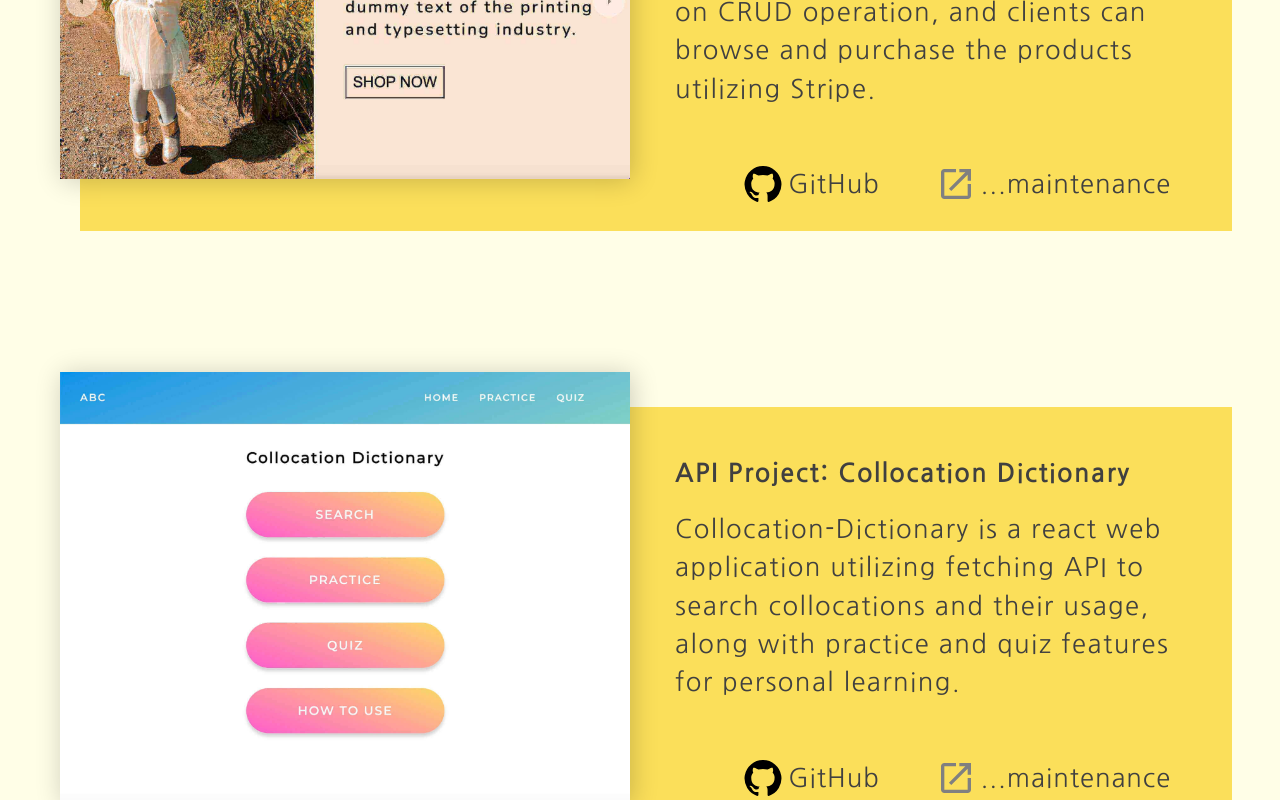
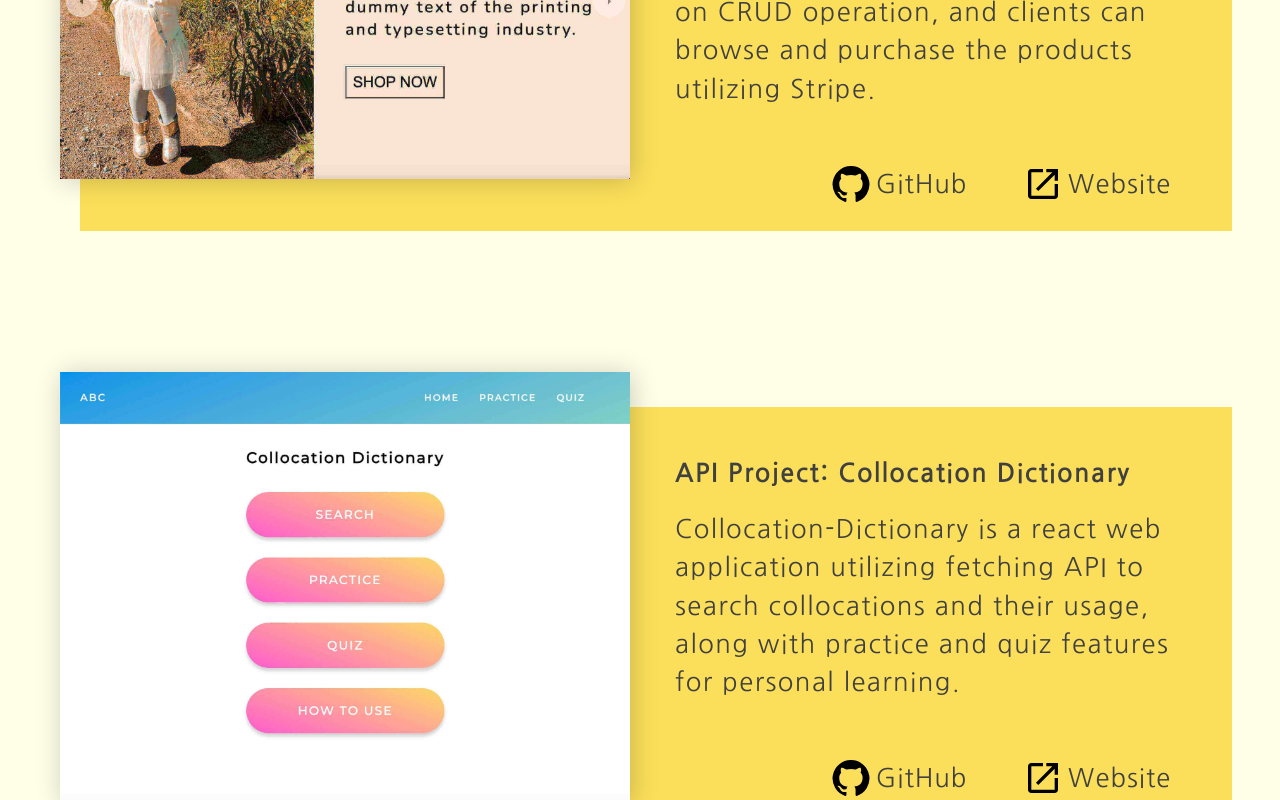
Before and after one commit to Ayako-Yokoe/Portfolio, a React (Create React App) app: page / in a window 1280 px wide. Shown: the part 1380-2180 px from the top of the page. Built offline with nearby package versions, Linux system fonts and the light colour scheme; no server answers; a web font is replaced by a local one.

Commit message:
Fix project part

```diff
--- a/src/components/Project.jsx
+++ b/src/components/Project.jsx
@@ -108,11 +108,9 @@ const Project = () => {
                     <LinkTitle>GitHub</LinkTitle>
                   </ProjectLink>
                 </LinkButton>
-                {/* Maintenance */}
-                <LinkButton disabled={true}>
-                  {/* <ProjectLink href={project.deployedLink} target="_blank"> */}
-                  <ProjectLink>
-                    {/* <OpenInNewIcon
+                <LinkButton>
+                  <ProjectLink href={project.deployedLink} target="_blank">
+                    <OpenInNewIcon
                       sx={{
                         fontSize: { lg: "2.5rem", xl: "3.5rem" },
                         margin: { lg: "1.5rem 0 1.5rem 1.5rem" },
@@ -121,15 +119,8 @@ const Project = () => {
                           animationIterationCount: 1,
                         },
                       }}
-                    /> */}
-                    <OpenInNewIcon
-                      sx={{
-                        fontSize: { lg: "2.5rem", xl: "3.5rem" },
-                        margin: { lg: "1.5rem 0 1.5rem 1.5rem" },
-                        color: "#808080",
-                      }}
                     />
-                    <LinkTitle>...maintenance</LinkTitle>
+                    <LinkTitle>Website</LinkTitle>
                   </ProjectLink>
                 </LinkButton>
               </LinkContainer>
```
